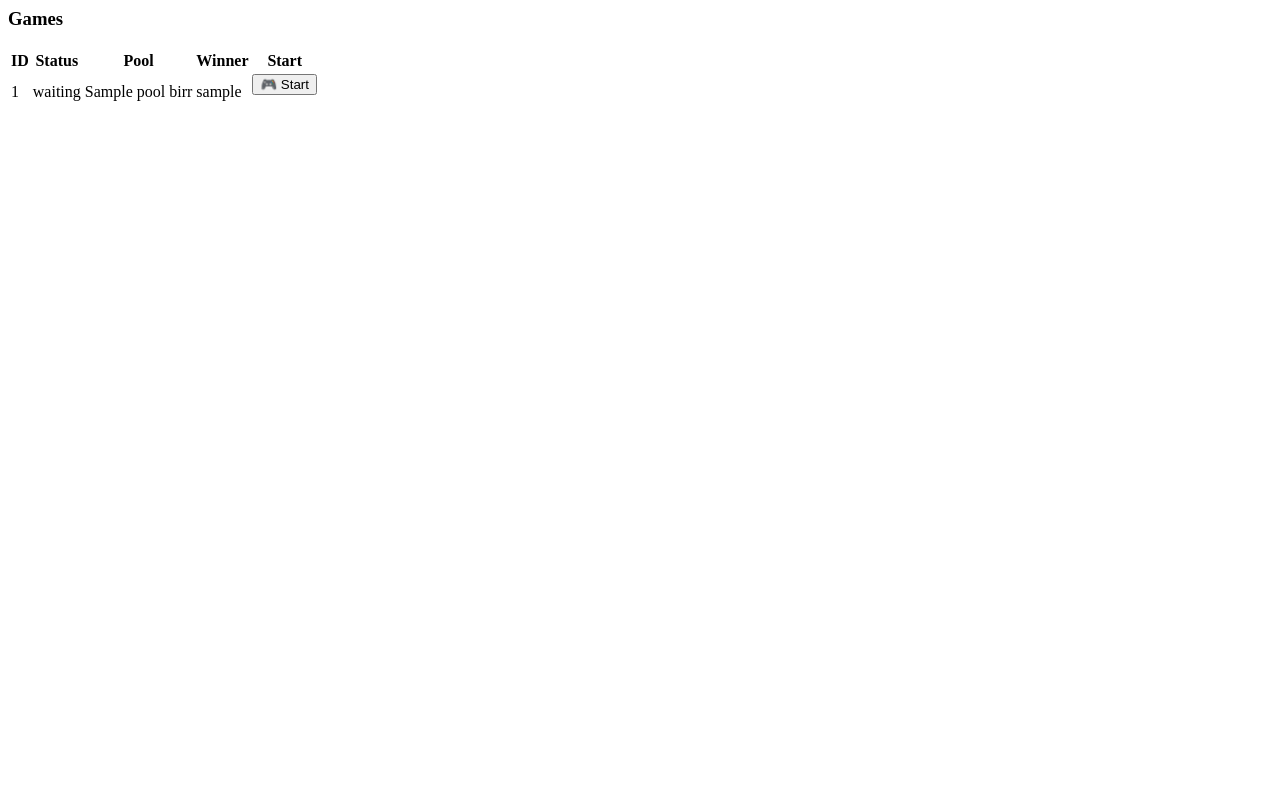
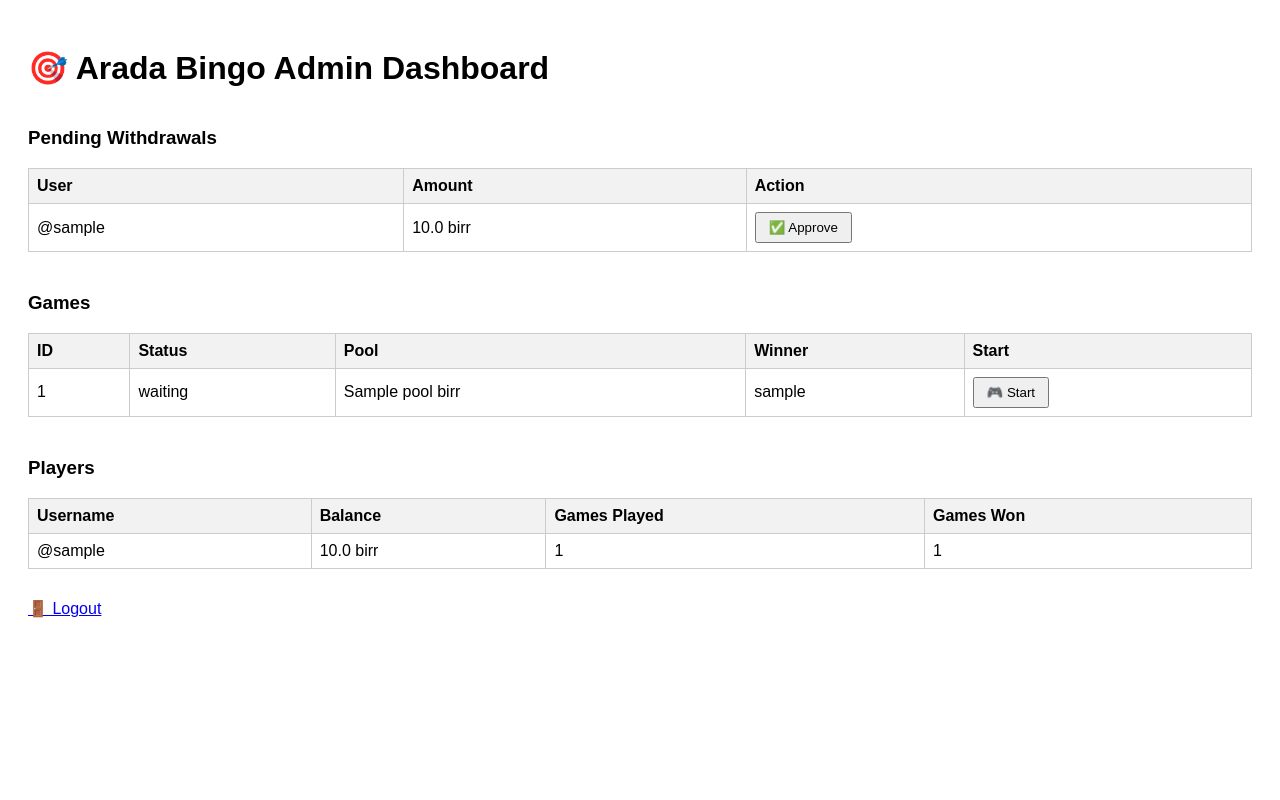
Before and after one commit to gezahegemekonen-boop/arada_bingo-dv, a Flask app: template templates/admin_dashboard.html in a window 1280 px wide. Run offline with Flask 3, Linux system fonts and the light colour scheme; tables that the repository leaves empty hold one stand-in row (values such as "Sample post"); the template is opened without the code that fills it: values that come from a table or form of the project are taken from there, most other values are stand-ins (such as "Sample title", 1, 10 or a date in 2020).

Commit message:
Update admin_dashboard.html

```diff
--- a/templates/admin_dashboard.html
+++ b/templates/admin_dashboard.html
@@ -1,3 +1,46 @@
+<!DOCTYPE html>
+<html lang="en">
+<head>
+    <meta charset="UTF-8">
+    <title>Arada Bingo Admin Dashboard</title>
+    <style>
+        body { font-family: Arial, sans-serif; padding: 20px; }
+        table { width: 100%; border-collapse: collapse; margin-bottom: 30px; }
+        th, td { border: 1px solid #ccc; padding: 8px; text-align: left; }
+        th { background-color: #f2f2f2; }
+        h3 { margin-top: 40px; }
+        button { padding: 6px 12px; }
+    </style>
+</head>
+<body>
+
+    <h1>🎯 Arada Bingo Admin Dashboard</h1>
+
+    <!-- ✅ Pending Withdrawals -->
+    <h3>Pending Withdrawals</h3>
+    <table>
+        <tr>
+            <th>User</th>
+            <th>Amount</th>
+            <th>Action</th>
+        </tr>
+        {% for tx in pending_withdrawals %}
+        <tr>
+            <td>@{{ tx.user.username }}</td>
+            <td>{{ tx.amount }} birr</td>
+            <td>
+                <form method="POST" action="{{ url_for('approve_withdrawal') }}">
+                    <input type="hidden" name="user_id" value="{{ tx.user_id }}">
+                    <input type="hidden" name="tx_id" value="{{ tx.id }}">
+                    <input type="hidden" name="amount" value="{{ tx.amount }}">
+                    <button type="submit">✅ Approve</button>
+                </form>
+            </td>
+        </tr>
+        {% endfor %}
+    </table>
+
+    <!-- 🎮 Game Control Panel -->
     <h3>Games</h3>
     <table>
         <tr>
@@ -26,3 +69,27 @@
         </tr>
         {% endfor %}
     </table>
+
+    <!-- 👥 Player Summary -->
+    <h3>Players</h3>
+    <table>
+        <tr>
+            <th>Username</th>
+            <th>Balance</th>
+            <th>Games Played</th>
+            <th>Games Won</th>
+        </tr>
+        {% for player in players %}
+        <tr>
+            <td>@{{ player.username }}</td>
+            <td>{{ player.balance }} birr</td>
+            <td>{{ player.games_played }}</td>
+            <td>{{ player.games_won }}</td>
+        </tr>
+        {% endfor %}
+    </table>
+
+    <p><a href="{{ url_for('logout') }}">🚪 Logout</a></p>
+
+</body>
+</html>
```
Lines whose indentation alone changed are shown as unchanged.
